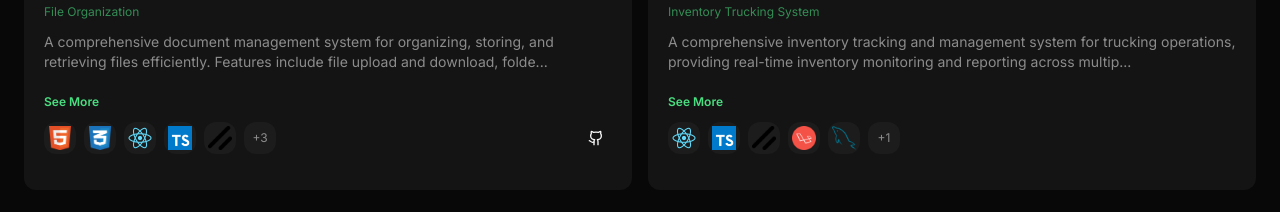
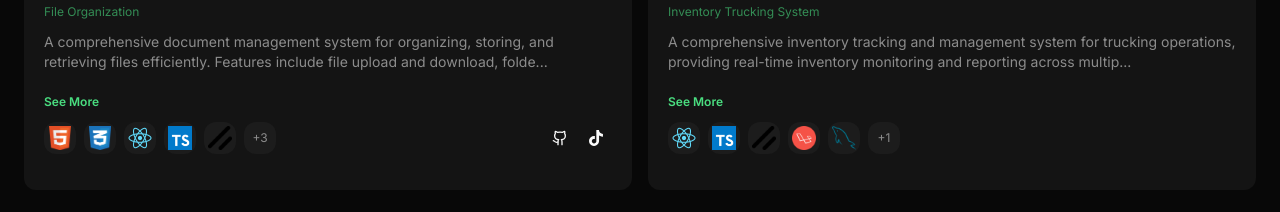
Before and after one commit to justinem10281996/Portfolio_JM, a React (Create React App) app: page / in a window 1280 px wide. Shown: the part 2800-3012 px from the top of the page. Built offline with nearby package versions, Linux system fonts and the light colour scheme; the HTML template or start-up script is replaced by a standard one.

Commit message:
JustineM

```diff
--- a/src/components/Footer.tsx
+++ b/src/components/Footer.tsx
@@ -1,11 +1,17 @@
 import { useReveal } from '../hooks/useReveal';
 import { footerData } from '../data/portfolio-data';
-import { Mail, Facebook, Github, Linkedin, FileText, ArrowUp } from 'lucide-react';
+import { Mail, Facebook, Github, Linkedin, FileText, ArrowUp, type LucideProps } from 'lucide-react';
 import { Card, CardContent } from './ui/card';
 import { motion } from 'framer-motion';
 import { useMagneticButton } from '../hooks/useMagneticButton';
 
-const icons: Record<string, React.ComponentType<any>> = { Gmail: Mail, Facebook, GitHub: Github, LinkedIn: Linkedin, Indeed: FileText };
+const TikTokIcon = (props: LucideProps) => (
+  <svg viewBox="0 0 24 24" fill="currentColor" {...props}>
+    <path d="M12.525.02c1.31-.02 2.61-.01 3.91-.02.08 1.53.63 3.09 1.75 4.17 1.12 1.11 2.7 1.62 4.24 1.79v4.03c-1.44-.05-2.89-.35-4.2-.97-.57-.26-1.1-.59-1.62-.93-.01 2.92.01 5.84-.02 8.75-.08 1.4-.54 2.79-1.35 3.94-1.31 1.92-3.58 3.17-5.91 3.21-1.43.08-2.86-.31-4.08-1.03-2.02-1.19-3.44-3.37-3.65-5.71-.02-.5-.03-1-.01-1.49.18-1.9 1.12-3.72 2.58-4.96 1.66-1.44 3.98-2.13 6.15-1.72.02 1.48-.04 2.96-.04 4.44-.99-.32-2.15-.23-3.02.37-.63.41-1.11 1.04-1.36 1.75-.21.51-.15 1.07-.14 1.61.24 1.64 1.82 3.02 3.5 2.87 1.12-.01 2.19-.66 2.77-1.61.19-.33.4-.67.41-1.06.1-1.79.06-3.57.07-5.36.01-4.03-.01-8.05.02-12.07z"/>
+  </svg>
+);
+
+const icons: Record<string, React.ComponentType<any>> = { Gmail: Mail, Facebook, GitHub: Github, LinkedIn: Linkedin, Indeed: FileText, TikTok: TikTokIcon };
 
 export const Footer = () => {
   const { ref, revealed } = useReveal();
--- a/src/data/portfolio-data.ts
+++ b/src/data/portfolio-data.ts
@@ -431,7 +431,8 @@
       getAssetPath("assets/dev-icon/php.png"),
     ],
     link: "",
-    github: "https://github.com/JustineMHIL28/dms",
+    github: "https://github.com/justinem10281996/dms",
+    tiktok: "https://www.tiktok.com/@justinem1996/video/7613367989903084807",
     description: "A comprehensive document management system for organizing, storing, and retrieving files efficiently. Features include file upload and download, folder organization, search functionality, version control, and user permissions. Built with React and integrated with cloud storage APIs for secure file management."
   },
   {
@@ -1319,4 +1320,5 @@
   { id: 4, name: "GitHub", image: getAssetPath("assets/social-icon/github.png"), link: "https://github.com/justinem10281996", description: "Explore my projects on GitHub." },
   { id: 5, name: "Indeed", image: getAssetPath("assets/social-icon/indeed.webp"), link: "https://profile.indeed.com/p/justineh-4y483th", description: "Check out my profile on Indeed." },
   { id: 6, name: "LinkedIn", image: getAssetPath("assets/social-icon/linkin.png"), link: "https://www.linkedin.com/in/justine-m-hilario-432431359", description: "Check out my profile on LinkedIn." },
+  { id: 7, name: "TikTok", image: getAssetPath("assets/social-icon/tiktok.png"), link: "https://www.tiktok.com/@justinem1996", description: "Follow me on TikTok." },
 ];
```
Also changed, not shown: 1 other file (tests, documents, lock files or other folders).
